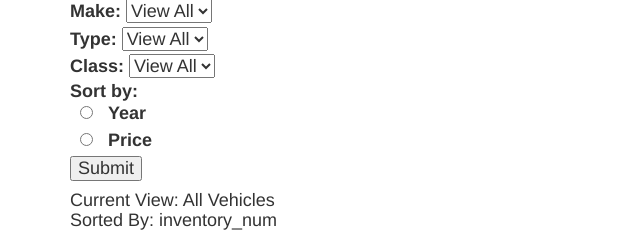
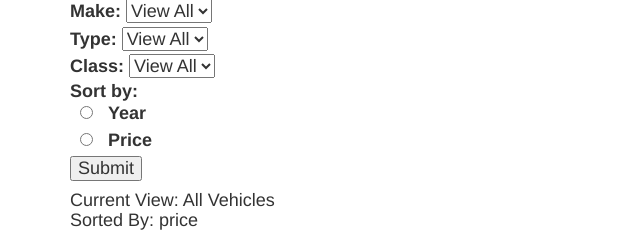
Before and after one commit to DavisFHSU/Zippy, a PHP site: page /admin/index.php in a window 1280 px wide. Shown: the part 84-325 px from the top of the page, without its empty margins (0-640 px from the left). Run offline with PHP 8.4, Linux system fonts and the light colour scheme; data that the repository does not hold is empty.

Commit message:
Update index.php

```diff
--- a/admin/index.php
+++ b/admin/index.php
@@ -34,7 +34,7 @@ if ($action == 'list_items') {
             $type_id = 0; }
 
     if ($sort_by == NULL) {
-            $sort_by = 'inventory_num'; }
+            $sort_by = 'price'; }
 
     $makes = get_makes();
     $classes = get_classes();
```
